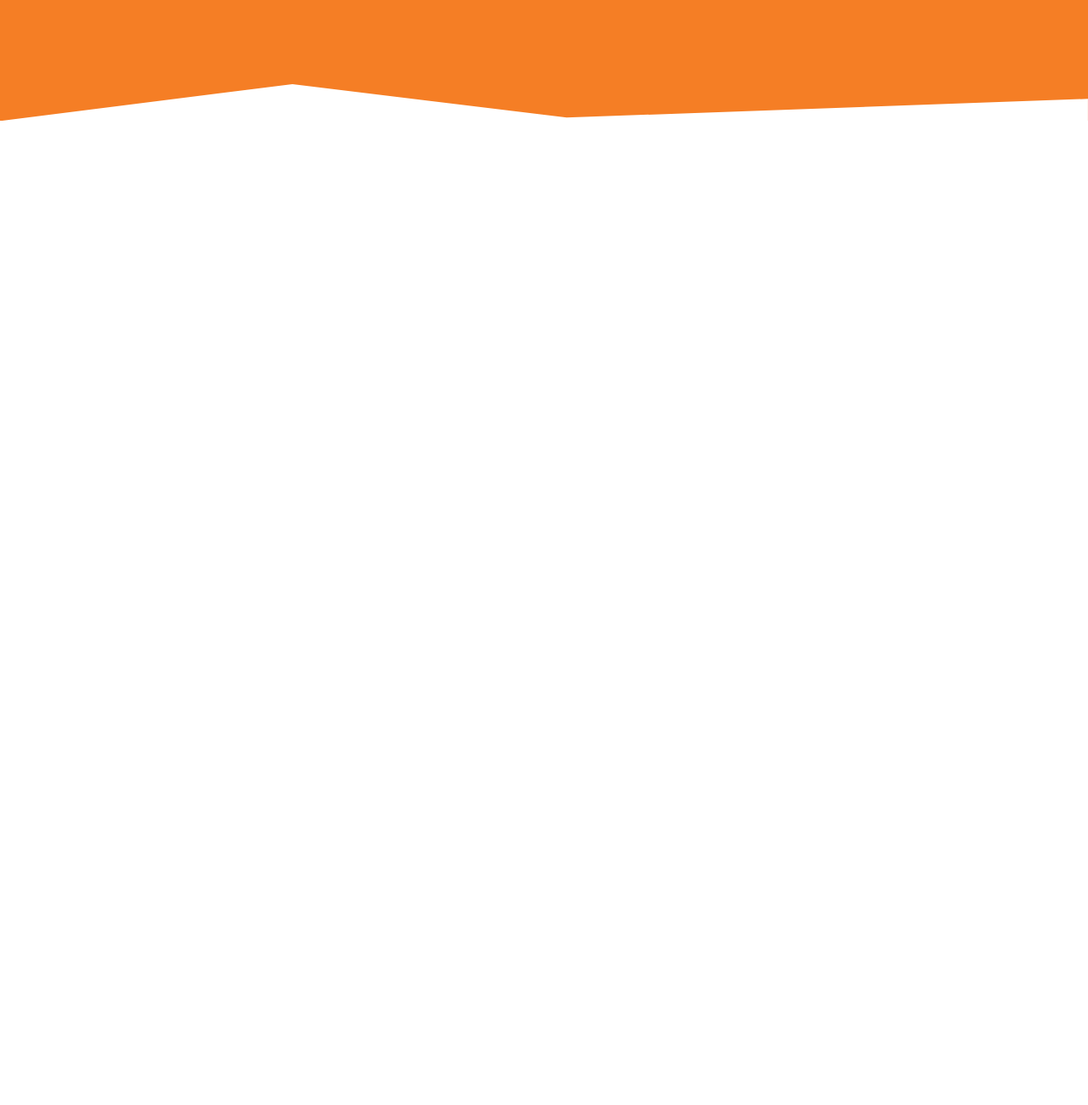
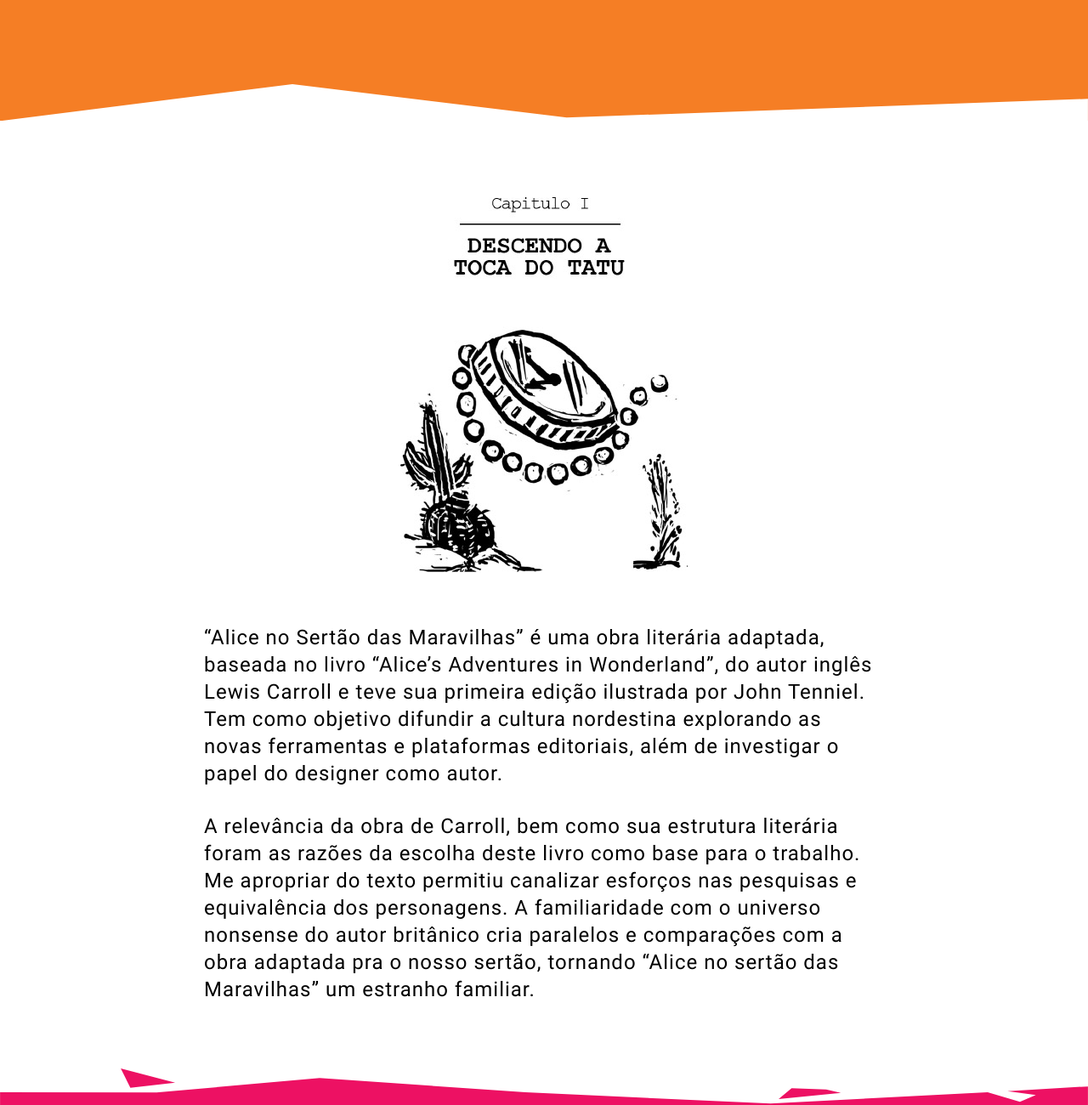
Before and after one commit to grama-cc/alice-sertao-maravilhas, a website: page index.html in a window 1280 px wide. Shown: the part 3088-4388 px from the top of the page at 85% size. Before the commit the page ends 3230 px from the top, so only its background shows below. Drawn offline with Linux system fonts and the light colour scheme.

Commit message:
add Preview

```diff
--- a/index.html
+++ b/index.html
@@ -177,6 +177,19 @@
         </svg>
       </div>
     </section>
-  </div>
+    <section id="preview">
+      <img src="assets/images/capitulo1.jpg" class="cover"/>
+      <div class="text">
+        <p>&ldquo;Alice no Sertão das Maravilhas&rdquo; é uma obra literária adaptada, baseada no livro &ldquo;Alice’s Adventures in Wonderland&rdquo;, do autor inglês Lewis Carroll e teve sua primeira edição ilustrada por John Tenniel. Tem como objetivo difundir a cultura nordestina explorando as novas ferramentas e plataformas editoriais, além de investigar o papel do designer como autor.</p>
+        <p>A relevância da obra de Carroll, bem como sua estrutura literária foram as razões da escolha deste livro como base para o trabalho. Me apropriar do texto permitiu canalizar esforços nas pesquisas e equivalência dos personagens. A familiaridade com o universo nonsense do autor britânico cria paralelos e comparações com a obra adaptada pra o nosso sertão, tornando &ldquo;Alice no sertão das Maravilhas&rdquo; um estranho familiar.</p>
+      </div>
+      <div class="line-break">
+        <svg viewBox="0 0 1920 65">
+          <polygon points="309 25 213 0 230 34 309 25"/>
+          <polygon points="1828 47 1800 59 1743 42 1360 62 927 42 564 17 276.2 42.3 0 42 0 65 1920 65 1920 31.7 1778 40 1828 47"/>
+          <polygon points="1397 35 1374 54 1484 43 1458 37 1397 35"/>
+        </svg>
+      </div>
+    </section>
 </body>
 </html>
--- /dev/null
+++ b/scss/_preview.scss
@@ -0,0 +1,51 @@
+#preview {
+  align-items: center;
+  background-color: $white;
+  box-sizing: border-box;
+  display: flex;
+  flex-direction: column;
+  justify-content: center;
+  padding: 90px 0 120px;
+  position: relative;
+  width: 100%;
+
+  .cover {
+    display: block;
+    margin: 0 auto;
+    margin-bottom: 60px;
+  }
+
+  .text {
+    color: $black;
+    font-family: 'Roboto', sans-serif;
+    font-size: 24px;
+    letter-spacing: 1px;
+    line-height: 32px;
+    max-width: 800px;
+
+    p {
+      margin-bottom: 30px;
+
+      &:last-child {
+        margin-bottom: 0;
+      }
+    }
+  }
+
+  .line-break {
+    bottom: 0;
+    height: auto;
+    min-width: 100%;
+    position: absolute;
+
+    svg {
+      display: block;
+      height: 100%;
+      width: 100%;
+
+      polygon {
+        fill: $pink;
+      }
+    }
+  }
+}
--- a/scss/style.scss
+++ b/scss/style.scss
@@ -7,3 +7,4 @@
 @import 'synopsis';
 @import 'characters';
 @import 'about';
+@import 'preview';
```
Also changed, not shown: assets/images/capitulo1.jpg (added), build/css/style.css.
